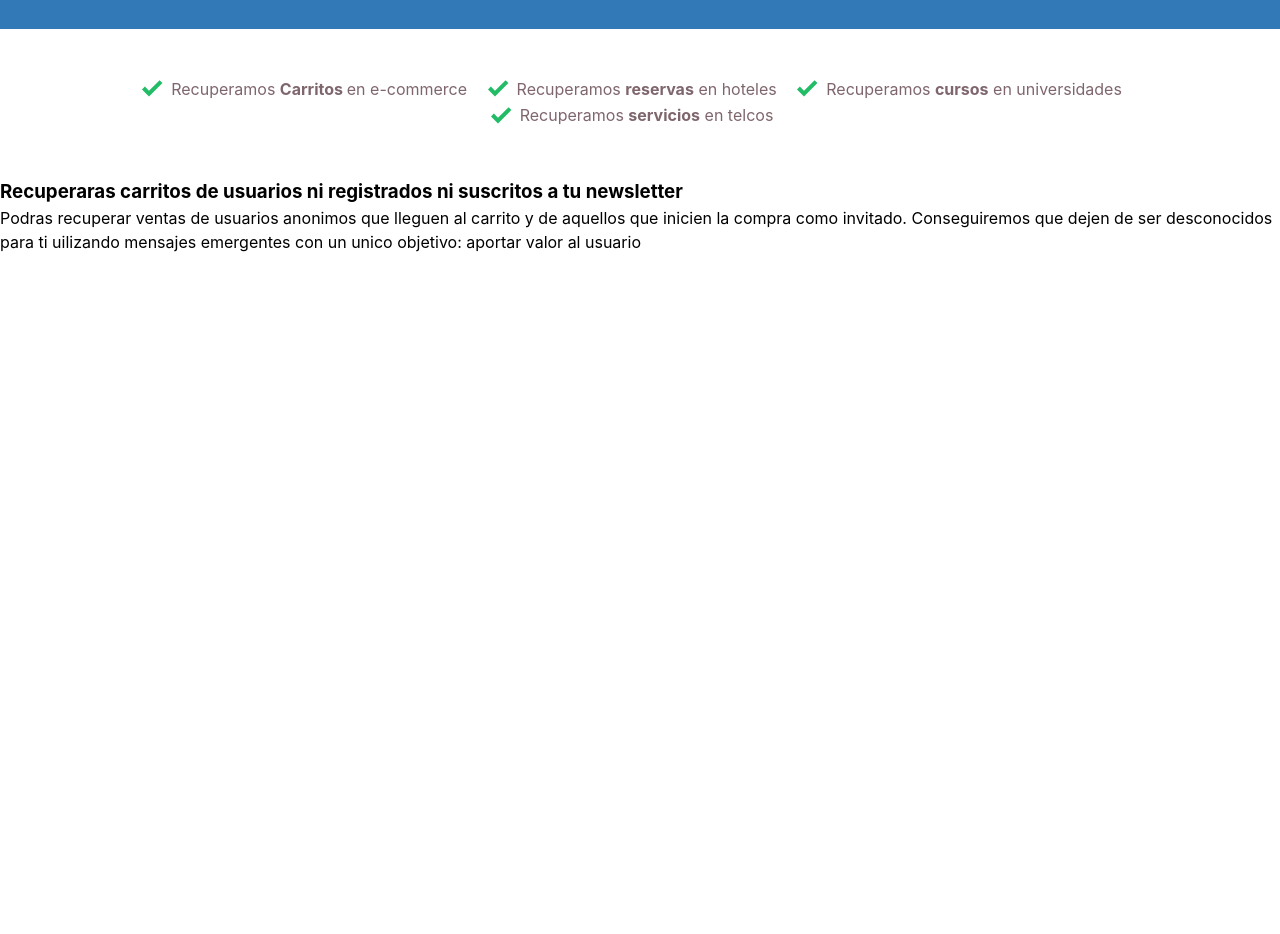
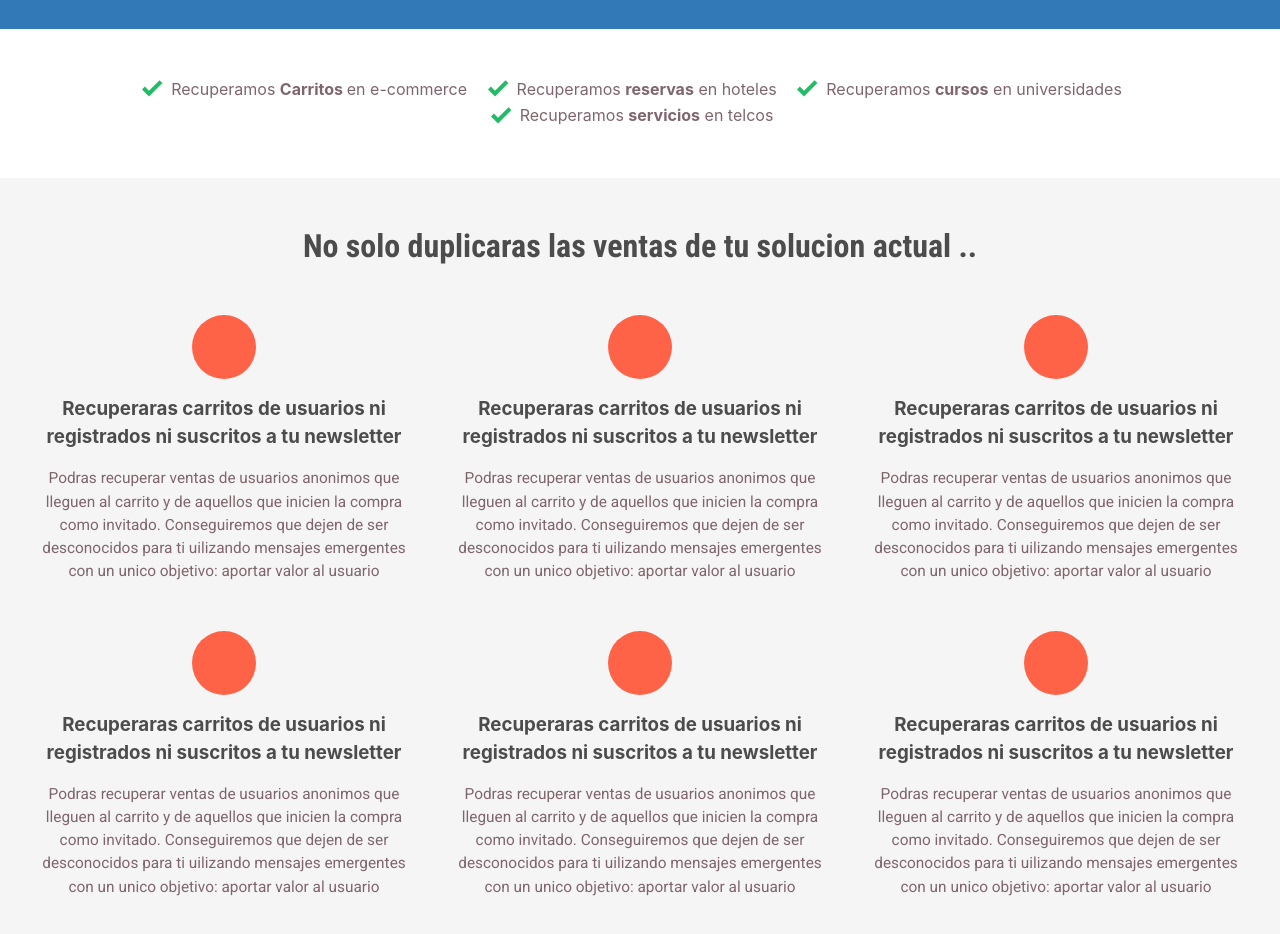
Before and after one commit to Ronell-Malpica/test-sigma, a website: page index.html in a window 1280 px wide. Shown: the part 2551-3485 px from the top of the page. Before the commit the page ends 2805 px from the top, so only its background shows below. Drawn offline with Linux system fonts and the light colour scheme.

Commit message:
adding -services component scss

```diff
--- a/index.html
+++ b/index.html
@@ -271,14 +271,18 @@
             </div>
         </section>
         <!-- end cheks -->
+
+
         <!-- service -->
         <section class="service">
             <div class="l-service">
+                <h2 class="service__title"> No solo duplicaras las ventas de tu solucion actual ..</h2>
                 <div class="grid-service">
                     <!-- item -->
                     <div class="service__item">
                         <div class="service__img-container"></div>
-                        <h3 class="service__title">Recuperaras carritos de usuarios ni registrados ni suscritos a tu
+                        <h3 class="service__item-title">Recuperaras carritos de usuarios ni registrados ni suscritos a
+                            tu
                             newsletter</h3>
                         <p class="service__info">
                             Podras recuperar ventas de usuarios anonimos que lleguen al carrito y de aquellos que
@@ -286,9 +290,76 @@
                             uilizando mensajes emergentes con un unico objetivo: aportar valor al usuario
                         </p>
                     </div>
+                    <!--  -->
+                    <!-- item -->
+                    <div class="service__item">
+                        <div class="service__img-container"></div>
+                        <h3 class="service__item-title">Recuperaras carritos de usuarios ni registrados ni suscritos a
+                            tu
+                            newsletter</h3>
+                        <p class="service__info">
+                            Podras recuperar ventas de usuarios anonimos que lleguen al carrito y de aquellos que
+                            inicien la compra como invitado. Conseguiremos que dejen de ser desconocidos para ti
+                            uilizando mensajes emergentes con un unico objetivo: aportar valor al usuario
+                        </p>
+                    </div>
+                    <!--  -->
+                    <!-- item -->
+                    <div class="service__item">
+                        <div class="service__img-container"></div>
+                        <h3 class="service__item-title">Recuperaras carritos de usuarios ni registrados ni suscritos a
+                            tu
+                            newsletter</h3>
+                        <p class="service__info">
+                            Podras recuperar ventas de usuarios anonimos que lleguen al carrito y de aquellos que
+                            inicien la compra como invitado. Conseguiremos que dejen de ser desconocidos para ti
+                            uilizando mensajes emergentes con un unico objetivo: aportar valor al usuario
+                        </p>
+                    </div>
+                    <!--  -->
+                    <!-- item -->
+                    <div class="service__item">
+                        <div class="service__img-container"></div>
+                        <h3 class="service__item-title">Recuperaras carritos de usuarios ni registrados ni suscritos a
+                            tu
+                            newsletter</h3>
+                        <p class="service__info">
+                            Podras recuperar ventas de usuarios anonimos que lleguen al carrito y de aquellos que
+                            inicien la compra como invitado. Conseguiremos que dejen de ser desconocidos para ti
+                            uilizando mensajes emergentes con un unico objetivo: aportar valor al usuario
+                        </p>
+                    </div>
+                    <!--  -->
+                    <!-- item -->
+                    <div class="service__item">
+                        <div class="service__img-container"></div>
+                        <h3 class="service__item-title">Recuperaras carritos de usuarios ni registrados ni suscritos a
+                            tu
+                            newsletter</h3>
+                        <p class="service__info">
+                            Podras recuperar ventas de usuarios anonimos que lleguen al carrito y de aquellos que
+                            inicien la compra como invitado. Conseguiremos que dejen de ser desconocidos para ti
+                            uilizando mensajes emergentes con un unico objetivo: aportar valor al usuario
+                        </p>
+                    </div>
+                    <!--  -->
+                    <!-- item -->
+                    <div class="service__item">
+                        <div class="service__img-container"></div>
+                        <h3 class="service__item-title">Recuperaras carritos de usuarios ni registrados ni suscritos a
+                            tu
+                            newsletter</h3>
+                        <p class="service__info">
+                            Podras recuperar ventas de usuarios anonimos que lleguen al carrito y de aquellos que
+                            inicien la compra como invitado. Conseguiremos que dejen de ser desconocidos para ti
+                            uilizando mensajes emergentes con un unico objetivo: aportar valor al usuario
+                        </p>
+                    </div>
+                    <!--  -->
                 </div>
             </div>
         </section>
+        <!-- edn  sevice -->
 
     </main>
     <!-- <footer>
--- a/scss/base/_reset.scss
+++ b/scss/base/_reset.scss
@@ -55,7 +55,7 @@ h6 {
 
 /* 9. Improve line wrapping */
 p {
-    // text-wrap: pretty;
+    text-wrap: pretty;
 }
 
 h1,
--- /dev/null
+++ b/scss/components/_service.scss
@@ -0,0 +1,90 @@
+@use "../abstracts/variables" as var_global;
+@use "../abstracts/mixins" as mixins;
+$bg-color-service: #F5F5F5;
+$font-color-title: rgb(76, 76, 76);
+$font-color-title-item: #4c4c4c;
+$font-title: 'Roboto Condensed';
+$font-text: 'Roboto';
+$color-font-text: #7e666c;
+
+.service {
+    background-color: $bg-color-service;
+    padding-left: 30px;
+    padding-right: 30px;
+    padding-top: 3rem;
+    padding-bottom: 3rem;
+}
+
+.l-service {
+    max-width: 1200px;
+    margin-left: auto;
+    margin-right: auto;
+}
+
+.service__title {
+    font-size: 2rem;
+    font-family: $font-title;
+    text-align: center;
+    color: $font-color-title;
+    line-height: 1.3;
+    // background-color: tomato;
+    padding-bottom: 3rem;
+}
+
+.grid-service {
+    display: grid;
+
+    gap: 3rem;
+
+    @include mixins.mq(600px) {
+        grid-template-columns: repeat(2, 1fr);
+    }
+
+    @include mixins.mq(800px) {
+        grid-template-columns: repeat(3, 1fr);
+    }
+}
+
+
+.service__item {
+    display: flex;
+    flex-direction: column;
+    align-items: center;
+    // background-color: rebeccapurple;
+    // padding-bottom: 3rem;
+}
+
+$size-container-img: 4rem;
+
+.service__img-container {
+    width: $size-container-img;
+    height: $size-container-img;
+    background-color: tomato;
+    border-radius: 50%;
+}
+
+.service__item-title {
+    padding-top: 1rem;
+    text-align: center;
+    color: $font-color-title-item;
+    padding-bottom: 1rem;
+
+    @include mixins.mq(524px) {
+        $p : 2rem;
+        padding-left: $p ;
+        padding-right: $p;
+    }
+
+    @include mixins.mq(600px) {
+        $p : 0rem;
+        padding-left: $p ;
+        padding-right: $p;
+    }
+}
+
+.service__info {
+    text-align: center;
+    font-family: $font-text;
+    color: $color-font-text;
+    font-size: 15.4px;
+}
--- a/scss/pages/_home.scss
+++ b/scss/pages/_home.scss
@@ -22,6 +22,7 @@
 @use "../components/testimonies";
 @use "../components/benefits";
 @use "../components/checks";
+@use "../components/service";
 
 // @use "../components/buttons";
 // @use "../components/card";
```
Also changed, not shown: css/style.css, 1 other file.
